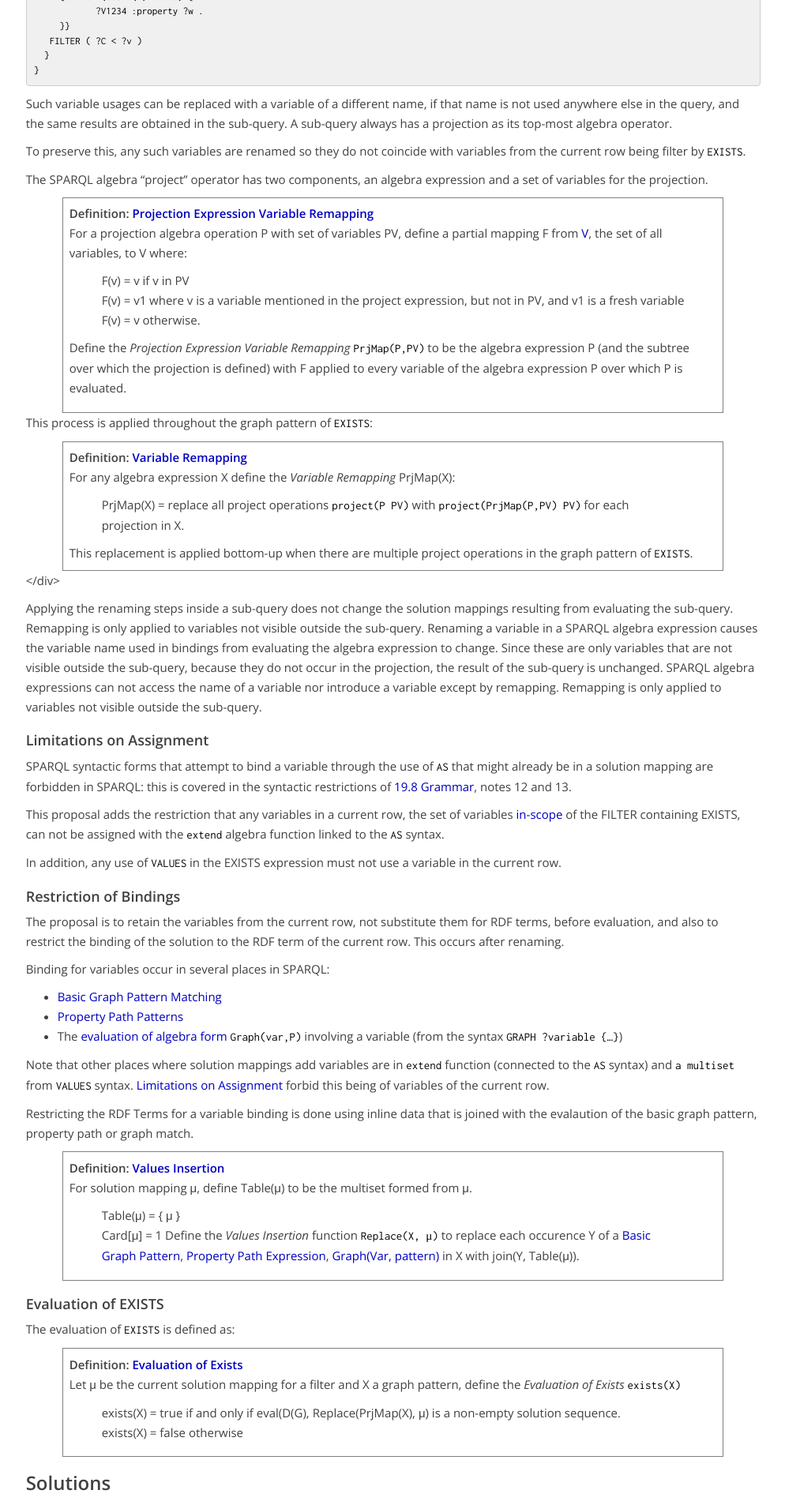
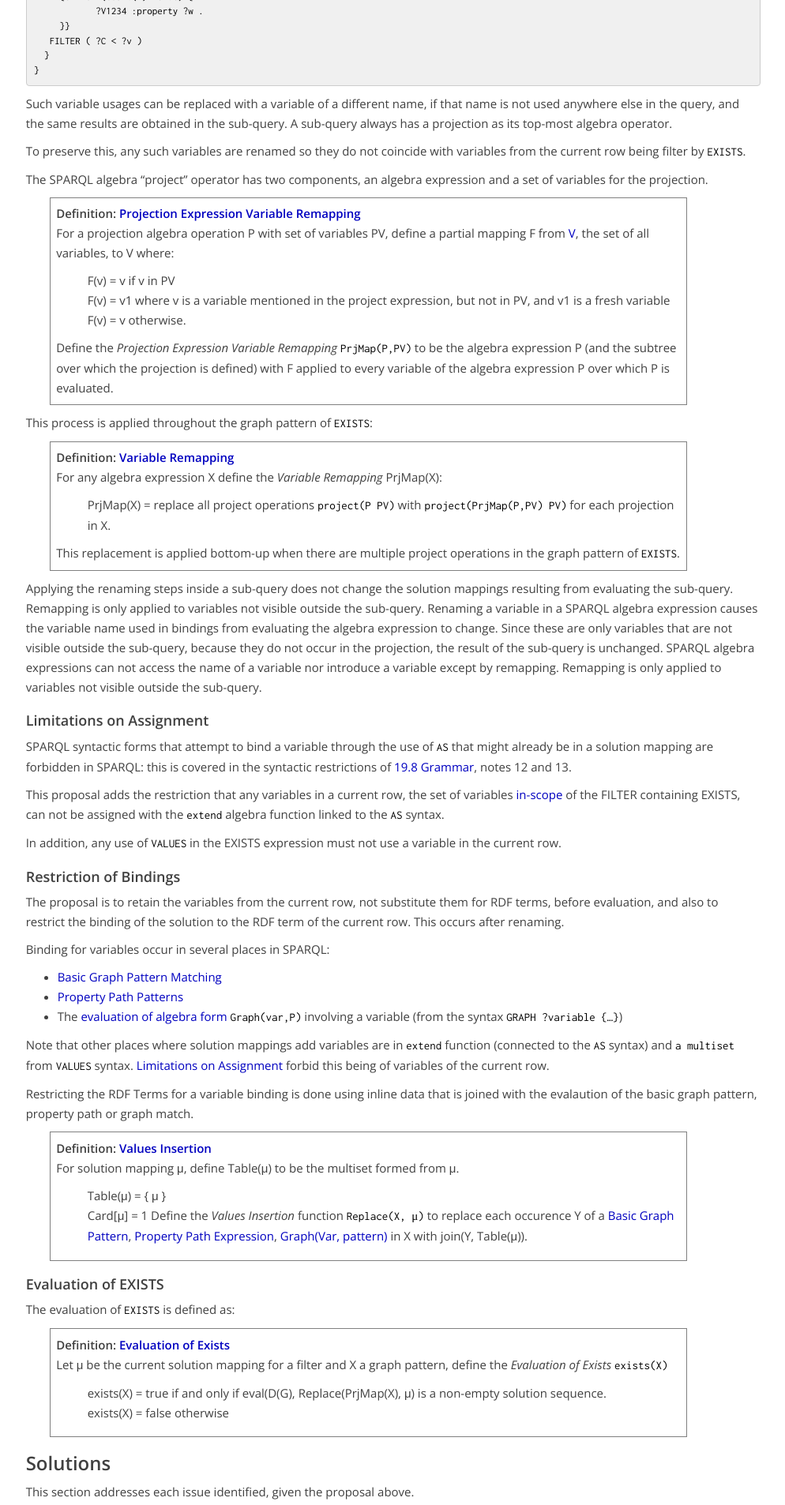
Before and after one commit to afs/afs.github.io, a Jekyll site: the page built from substitute.md, in a window 1280 px wide. Shown: the part 3300-5206 px from the top of the page at 79% size, without its empty margins (89-1083 px from the left). Built offline with Jekyll 4.4.1, drawn with Linux system fonts in a browser that asks for light colours.

Commit message:
Fix formatting

```diff
--- a/css/custom.css
+++ b/css/custom.css
@@ -32,8 +32,10 @@ pre  { font-family: "Inconsolata" ; color: black ;  background-color: #F0F0F0 ;
 blockquote { font-size: 14px ; color: #888 ; font-style: italic ; }
 
 .defn {
-  margin-left :     5% ;
-  margin-right :    5% ;
+  margin-left :     2em ;
+  margin-right :    10% ;
+  margin-top :      10px ;
+  margin-bottom :   10px ;
   border:           solid ;
   border-color:     #808080 ;
   border-width:     thin;
@@ -43,7 +45,6 @@ blockquote { font-size: 14px ; color: #888 ; font-style: italic ; }
 
 .indent {
   margin-left :     5% ;
-  margin-right :    5% ;
 }
 
 table tr td,th {
--- a/substitute.md
+++ b/substitute.md
@@ -243,12 +243,10 @@ F(v) = v1 where v is a variable mentioned in the project expression,
        but not in PV, and v1 is a fresh variable<br/>
 F(v) = v otherwise.
 </p>
-<p>
 Define the <dfn>Projection Expression Variable Remapping</dfn> <tt>PrjMap(P,PV)</tt> to
 be the algebra expression P (and the subtree over which the projection is
 defined) with F applied to every variable of the algebra expression P over
 which P is evaluated.
-</p>
 </div>
 
 This process is applied throughout the graph pattern of <tt>EXISTS</tt>:
@@ -264,7 +262,6 @@ PrjMap(X) = replace all project operations <tt>project(P PV)</tt> with <tt>proje
 </p>
 This replacement is applied bottom-up when there are multiple project
 operations in the graph pattern of <tt>EXISTS</tt>.
-</div>
 </div>
 
 Applying the renaming steps inside a sub-query does not change the solution
```
